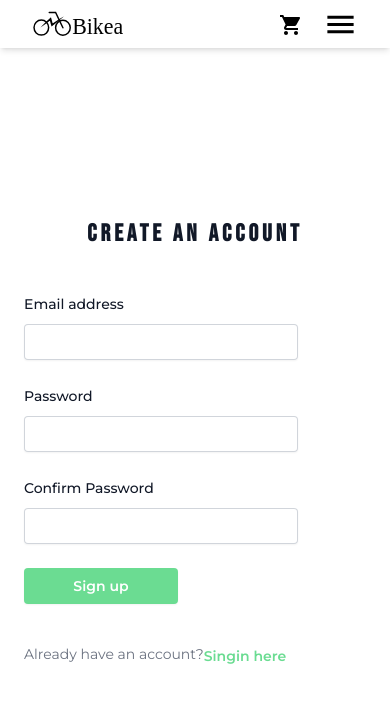
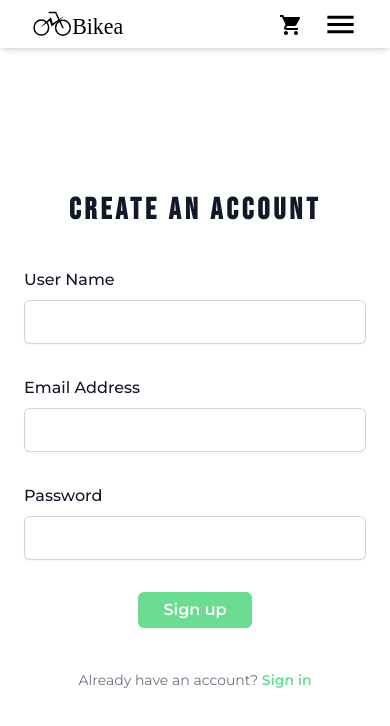
Before and after one commit to asfundmirza/bikea, a React (Create React App) app in the folder my-app/: page /sign-up in a window 390 px wide. Shown: the top 726 px of the page. Built offline with nearby package versions, Linux system fonts and the light colour scheme.

Commit message:
Added Sign in and Sign up pages and changed ui of these pages

```diff
--- a/my-app/src/components/Signin.js
+++ b/my-app/src/components/Signin.js
@@ -5,10 +5,12 @@ const Signin = () => {
     const style={width : '600px'}
   return (
   <>
-  <div className="Main hidden  md:flex flex-row w-full h-[100vh]">
+  <div className="Main flex flex-row w-full h-[100vh]">
 
 {/* Sign in Form */}
-    <div className="flex min-h-full w-1/2 flex-1 flex-col justify-center px-6 py-12 lg:px-8">
+
+<div className="flex min-h-full  flex-1 flex-col justify-center px-6 py-12 lg:px-8">
+
 <div className="sm:mx-auto sm:w-full sm:max-w-sm">
 
 <h2 className="mt-10 text-center text-3xl font-bold font-heading tracking-[0.25rem] leading-9  text-gray-900">
@@ -16,11 +18,16 @@ const Signin = () => {
 </h2>
 </div>
 
-        <div className="mt-10 sm:mx-auto sm:w-full sm:max-w-sm">
-          <form className="space-y-6" action="#" method="POST">
+    <div className="mt-10 sm:mx-auto sm:w-full md:max-w-lg sm:max-w-xl">
+      <form className="space-y-12" action="#" method="POST">
+
+
+
+          {/* Email Address */}
+
           <div>
-              <label htmlFor="email" className="block text-sm font-medium font-body leading-6 text-gray-900">
-                Email address
+          <label htmlFor="email" className="block text-md font-medium font-body leading-6 text-gray-900">
+            Email Address
           </label>
           <div className="mt-2">
             <input
@@ -29,18 +36,19 @@ const Signin = () => {
               type="email"
               autoComplete="email"
               required
-                  className="block w-full rounded-[4px] border-0 py-1.5 text-gray-900 shadow-sm ring-1 ring-inset ring-gray-300 placeholder:text-gray-400 focus:ring-2 focus:ring-inset focus:outline-buttonGreen focus:ring-customGreen sm:text-sm sm:leading-6"
+              className="block w-full rounded-md font-body border-0 py-2.5 p-2 text-gray-900 shadow-sm ring-1 ring-inset ring-gray-300 placeholder:text-gray-400 focus:ring-2 focus:ring-inset focus:outline-buttonGreen focus:ring-customGreen sm:text-sm sm:leading-6"
             />
+          </div>
 
         </div>
-            </div>
+
+        {/* Password */}
 
         <div>
           <div className="flex items-center justify-between">
-                <label htmlFor="password" className="block text-sm font-medium font-body leading-6 text-gray-900">
+            <label htmlFor="password" className="block text-md font-medium font-body leading-6 text-gray-900">
               Password
             </label>
-
           </div>
           <div className="mt-2">
             <input
@@ -49,34 +57,35 @@ const Signin = () => {
               type="password"
               autoComplete="current-password"
               required
-                  className="block w-full rounded-[4px] border-0 py-1.5 text-gray-900 shadow-sm ring-1 ring-inset ring-gray-300 placeholder:text-gray-400 focus:ring-2 focus:ring-inset focus:outline-buttonGreen focus:ring-customGreen sm:text-sm sm:leading-6"
+              className="block w-full rounded-md border-0 font-body py-2.5 p-2 text-gray-900 shadow-sm ring-1 ring-inset ring-gray-300 placeholder:text-gray-400 focus:ring-2 focus:ring-inset focus:outline-buttonGreen focus:ring-customGreen sm:text-sm sm:leading-6"
             />
           </div>
         </div>
 
-            <div>
+        <div className="flex justify-center md:justify-start">
           <button
             type="submit"
-                className="flex w-1/2 justify-center rounded-[4px] bg-buttonGreen px-2 py-1.5 text-sm font-semibold leading-6 text-white shadow-sm hover:bg-buttonGreen "
+            className="flex w-4/12 md:w-5/12 justify-center rounded-md bg-buttonGreen px-3 py-1.5 text-md font-body font-semibold leading-6 text-white shadow-sm hover:bg-customGreen "
           >
             Sign in
           </button>
         </div>
       </form>
 
-          <p className="mt-10 text-center text-sm font-body text-gray-500" >
+      <p className="mt-10 text-center text-sm text-gray-500 font-body">
         Don,t have an account?{' '}
-            <a href="#" className="font-semibold font-body leading-6 text-buttonGreen hover:text-buttonGreen">
-              Register here
+        <a href="#" className="font-semibold leading-6 text-buttonGreen ">
+          Sign up
         </a>
       </p>
     </div>
   </div>
 
+
   {/* Image */}
 
 
-      <div className="imagesection flex justify-center w-1/2 align-center ">
+  <div className="imagesection hidden  md:flex justify-center w-1/2 align-center ">
 
     <div className="w-full bg-customGreen flex justify-center align-center">
         <img src={Bikeimage} alt="Bikeimage" style={style} />
@@ -87,91 +96,7 @@ const Signin = () => {
 
 
 
-
-
-
-
-
-
 </div>
-
-
-  {/* Mobile version */}
-
-  <div className="Main flex md:hidden flex-row w-full h-[100vh] justify-center">
-
-    {/* Sign in Form */}
-    <div className="flex min-h-full w-full flex-1 flex-col justify-center px-6 py-12 lg:px-8 ">
-        <div className="sm:mx-auto sm:w-full sm:max-w-sm flex justify-center">
-
-          <h2 className="mt-10 text-center text-2xl font-bold font-heading tracking-[0.25rem] leading-9  text-gray-900">
-            Sign in
-          </h2>
-        </div>
-
-        <div className=" flex flex-col justify-center mt-10 sm:mx-auto sm:w-8/12 sm:max-w-sm">
-          <form className="flex flex-col justify-center  space-y-6 " action="#" method="POST">
-            <div className="flex flex-col w-full justify-center">
-              <label htmlFor="email" className="flex justify-start
-               text-sm font-medium leading-6 text-gray-900">
-                Email address
-              </label>
-              <div className="mt-2 flex justify-start">
-                <input
-                  id="email"
-                  name="email"
-                  type="email"
-                  autoComplete="email"
-                  required
-                  className="block w-[80%] rounded-[4px] border-0 py-1.5 text-gray-900 shadow-sm ring-1 ring-inset ring-gray-300 placeholder:text-gray-400 focus:ring-2 focus:ring-inset focus:outline-buttonGreen focus:ring-customGreen sm:text-sm sm:leading-6"
-                  />
-
-              </div>
-            </div>
-
-            <div>
-              <div className="flex flex-col w-full justify-center">
-                <label htmlFor="password" className="flex justify-start text-sm font-medium font-body leading-6 text-gray-900">
-                  Password
-                </label>
-
-              </div>
-              <div className="mt-2 flex justify-start">
-                <input
-                  id="password"
-                  name="password"
-                  type="password"
-                  autoComplete="current-password"
-                  required
-                  className="block w-[80%] rounded-[4px] border-0 py-1.5 text-gray-900 shadow-sm ring-1 ring-inset ring-gray-300 placeholder:text-gray-400 focus:ring-2 focus:ring-inset focus:outline-buttonGreen focus:ring-customGreen sm:text-sm sm:leading-6"
-                />
-              </div>
-            </div>
-
-            <div className="flex w-9/12 justify-start">
-              <button
-                type="submit"
-                className="flex w-[60%] justify-center rounded-[4px] bg-buttonGreen px-2 py-1.5 text-sm font-semibold font-body leading-6 text-white shadow-sm hover:bg-buttonGreen "
-              >
-                Sign in
-              </button>
-            </div>
-          </form>
-
-          <p className="mt-10 flex justify-start font-body text-center text-sm text-gray-500">
-            Don,t have an account?{' '}
-            <a href="#" className="font-semibold font-body leading-6 text-buttonGreen hover:text-buttonGreen">
-              Register here
-            </a>
-          </p>
-        </div>
-      </div>
-
-
-
-  </div>
-
-
 
 
 
--- a/my-app/src/components/Signup.js
+++ b/my-app/src/components/Signup.js
@@ -5,22 +5,47 @@ const Signup = () => {
     const style={width : '600px'}
   return (
     <>
-  <div className="Main hidden  md:flex flex-row w-full h-[100vh]">
+  <div className="Main flex flex-row w-full h-[100vh]">
 
-    {/* Sign in Form */}
-    <div className="flex min-h-full w-1/2 flex-1 flex-col justify-center px-6 py-12 lg:px-8">
-        <div className="sm:mx-auto sm:w-full sm:max-w-sm">
+    {/* Sign up Form */}
 
-          <h2 className="mt-10 text-center text-2xl font-heading tracking-[0.25rem] font-bold leading-9  text-gray-900">
-            Create an account
-          </h2>
-        </div>
+    <div className="flex min-h-full  flex-1 flex-col justify-center px-6 py-12 lg:px-8">
 
-        <div className="mt-10 sm:mx-auto sm:w-full sm:max-w-sm">
-          <form className="space-y-6" action="#" method="POST">
+    <div className="sm:mx-auto sm:w-full sm:max-w-sm">
+
+    <h2 className="mt-10 text-center text-3xl font-bold font-heading tracking-[0.25rem] leading-9  text-gray-900">
+      Create an account
+    </h2>
+  </div>
+
+        <div className="mt-10 sm:mx-auto sm:w-full md:max-w-lg sm:max-w-xl">
+          <form className="space-y-8" action="#" method="POST">
+
+
+            {/* User Name */}
+
             <div>
-              <label htmlFor="email" className="block text-sm font-medium font-body leading-6 text-gray-900">
-                Email address
+              <label htmlFor="email" className="block text-md font-body font-medium leading-6 text-gray-900">
+                User Name
+              </label>
+              <div className="mt-2">
+                <input
+                  id="username"
+                  name="username"
+                  type="text"
+                  autoComplete="email"
+                  required
+                  className="block w-full rounded-md border-0 font-body py-2.5 p-2 text-gray-900 shadow-sm ring-1 ring-inset ring-gray-300 placeholder:text-gray-400 focus:ring-2 focus:ring-inset focus:outline-buttonGreen focus:ring-customGreen sm:text-sm sm:leading-6"
+                />
+              </div>
+              </div>
+
+
+              {/* Email Address */}
+
+              <div>
+              <label htmlFor="email" className="block text-md font-medium font-body leading-6 text-gray-900">
+                Email Address
               </label>
               <div className="mt-2">
                 <input
@@ -29,18 +54,19 @@ const Signup = () => {
                   type="email"
                   autoComplete="email"
                   required
-                  className="block w-full rounded-[4px] border-0 py-1.5 text-gray-900 shadow-sm ring-1 ring-inset ring-gray-300 placeholder:text-gray-400 focus:ring-2 focus:ring-inset focus:outline-buttonGreen focus:ring-customGreen sm:text-sm sm:leading-6"
-                  />
+                  className="block w-full rounded-md font-body border-0 py-2.5 p-2 text-gray-900 shadow-sm ring-1 ring-inset ring-gray-300 placeholder:text-gray-400 focus:ring-2 focus:ring-inset focus:outline-buttonGreen focus:ring-customGreen sm:text-sm sm:leading-6"
+                />
+              </div>
 
-              </div>
             </div>
+
+            {/* Password */}
 
             <div>
               <div className="flex items-center justify-between">
-                <label htmlFor="password" className="block text-sm font-medium font-body leading-6 text-gray-900">
+                <label htmlFor="password" className="block text-md font-medium font-body leading-6 text-gray-900">
                   Password
                 </label>
-
               </div>
               <div className="mt-2">
                 <input
@@ -49,35 +75,15 @@ const Signup = () => {
                   type="password"
                   autoComplete="current-password"
                   required
-                  className="block w-full rounded-[4px] border-0 py-1.5 text-gray-900 shadow-sm ring-1 ring-inset ring-gray-300 placeholder:text-gray-400 focus:ring-2 focus:ring-inset focus:outline-buttonGreen focus:ring-customGreen sm:text-sm sm:leading-6"
+                  className="block w-full rounded-md border-0 font-body py-2.5 p-2 text-gray-900 shadow-sm ring-1 ring-inset ring-gray-300 placeholder:text-gray-400 focus:ring-2 focus:ring-inset focus:outline-buttonGreen focus:ring-customGreen sm:text-sm sm:leading-6"
                 />
               </div>
             </div>
 
-
-            <div>
-              <div className="flex items-center justify-between">
-                <label htmlFor="password" className="block text-sm font-medium font-body leading-6 text-gray-900">
-                  Confirm Password
-                </label>
-
-              </div>
-              <div className="mt-2">
-                <input
-                  id="password"
-                  name="password"
-                  type="password"
-                  autoComplete="current-password"
-                  required
-                  className="block w-full rounded-[4px] border-0 py-1.5 text-gray-900 shadow-sm ring-1 ring-inset ring-gray-300 placeholder:text-gray-400 focus:ring-2 focus:ring-inset focus:outline-buttonGreen focus:ring-customGreen sm:text-sm sm:leading-6"
-                />
-              </div>
-            </div>
-
-            <div>
+            <div className="flex justify-center md:justify-start">
               <button
                 type="submit"
-                className="flex w-1/2 justify-center rounded-[4px] bg-buttonGreen px-2 py-1.5 text-sm font-body font-semibold leading-6 text-white shadow-sm hover:bg-buttonGreen "
+                className="flex w-4/12 md:w-5/12 justify-center rounded-md bg-buttonGreen px-3 py-1.5 text-md font-body font-semibold leading-6 text-white shadow-sm hover:bg-customGreen "
               >
                 Sign up
               </button>
@@ -86,17 +92,18 @@ const Signup = () => {
 
           <p className="mt-10 text-center text-sm text-gray-500 font-body">
             Already have an account?{' '}
-            <a href="#" className="font-semibold leading-6 text-buttonGreen hover:text-buttonGreen font-body">
-              Signin here
+            <a href="#" className="font-semibold leading-6 text-buttonGreen ">
+              Sign in
             </a>
           </p>
         </div>
       </div>
 
+
       {/* Image */}
 
 
-      <div className="imagesection flex justify-center w-1/2 align-center ">
+      <div className="imagesection hidden  md:flex justify-center w-1/2 align-center ">
 
         <div className="w-full bg-customGreen flex justify-center align-center">
             <img src={Bikeimage} alt="Bikeimage" style={style} />
@@ -107,107 +114,9 @@ const Signup = () => {
 
 
 
-
-
-
-
-
-
   </div>
 
 
-  {/* Mobile version */}
-
-  <div className="Main flex md:hidden flex-row w-full h-[100vh] justify-center">
-
-    {/* Sign in Form */}
-    <div className="flex min-h-full w-full flex-1 flex-col justify-center px-6 py-12 lg:px-8 ">
-        <div className="sm:mx-auto sm:w-full sm:max-w-sm flex justify-center">
-
-          <h2 className="mt-10 text-center text-2xl font-bold font-heading tracking-[0.25rem] leading-9  text-gray-900">
-            Create an account
-          </h2>
-        </div>
-
-        <div className=" flex flex-col justify-center mt-10 sm:mx-auto sm:w-8/12 sm:max-w-sm">
-          <form className="flex flex-col justify-center  space-y-6 " action="#" method="POST">
-            <div className="flex flex-col w-full justify-center">
-              <label htmlFor="email" className="flex justify-start
-               text-sm font-medium font-body leading-6 text-gray-900">
-                Email address
-              </label>
-              <div className="mt-2 flex justify-start">
-                <input
-                  id="email"
-                  name="email"
-                  type="email"
-                  autoComplete="email"
-                  required
-                  className="block w-[80%] rounded-[4px] border-0 py-1.5 text-gray-900 shadow-sm ring-1 ring-inset ring-gray-300 placeholder:text-gray-400 focus:ring-2 focus:ring-inset focus:outline-buttonGreen focus:ring-customGreen sm:text-sm sm:leading-6"
-                  />
-
-              </div>
-            </div>
-
-            <div>
-              <div className="flex flex-col w-full justify-center">
-                <label htmlFor="password" className="flex justify-start text-sm font-medium font-body leading-6 text-gray-900">
-                  Password
-                </label>
-
-              </div>
-              <div className="mt-2 flex justify-start">
-                <input
-                  id="password"
-                  name="password"
-                  type="password"
-                  autoComplete="current-password"
-                  required
-                  className="block w-[80%] rounded-[4px] border-0 py-1.5 text-gray-900 shadow-sm ring-1 ring-inset ring-gray-300 placeholder:text-gray-400 focus:ring-2 focus:ring-inset focus:outline-buttonGreen focus:ring-customGreen sm:text-sm sm:leading-6"
-                />
-              </div>
-            </div>
-            <div>
-              <div className="flex flex-col w-full justify-center">
-                <label htmlFor="password" className="flex justify-start text-sm font-medium font-body leading-6 text-gray-900">
-                  Confirm Password
-                </label>
-
-              </div>
-              <div className="mt-2 flex justify-start">
-                <input
-                  id="password"
-                  name="password"
-                  type="password"
-                  autoComplete="current-password"
-                  required
-                  className="block w-[80%] rounded-[4px] border-0 py-1.5 text-gray-900 shadow-sm ring-1 ring-inset ring-gray-300 placeholder:text-gray-400 focus:ring-2 focus:ring-inset focus:outline-buttonGreen focus:ring-customGreen sm:text-sm sm:leading-6"
-                />
-              </div>
-            </div>
-
-            <div className="flex w-9/12 justify-start">
-              <button
-                type="submit"
-                className="flex w-[60%] justify-center rounded-[4px] bg-buttonGreen px-2 py-1.5 text-sm font-semibold font-body leading-6 text-white shadow-sm hover:bg-buttonGreen "
-              >
-                Sign up
-              </button>
-            </div>
-          </form>
-
-          <p className="mt-10 flex justify-start text-center text-sm font-body text-gray-500">
-            Already have an account?{' '}
-            <a href="#" className="font-semibold leading-6 text-buttonGreen hover:text-buttonGreen font-body">
-              Singin here
-            </a>
-          </p>
-        </div>
-      </div>
-
-
-
-  </div>
 
 
 
```
Lines whose indentation alone changed are shown as unchanged.
